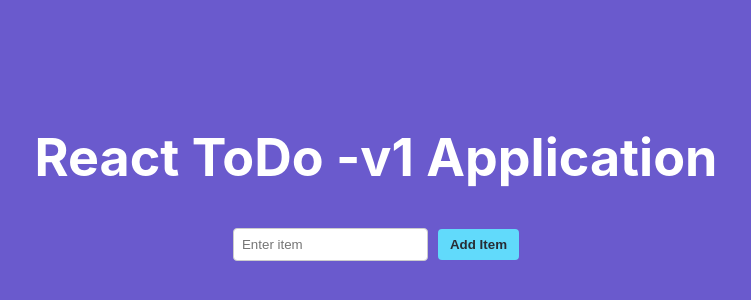
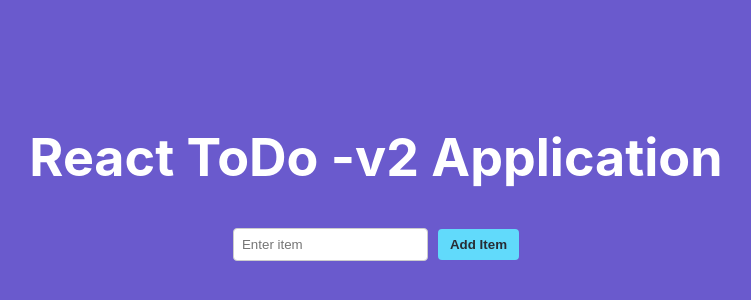
Before and after one commit to mo-nadeem/oriserve-repo, a React (Create React App) app: page / in a window 1280 px wide. Shown: the part 198-498 px from the top of the page, without its empty margins (264-1015 px from the left). Built offline with nearby package versions, Linux system fonts and the light colour scheme.

Commit message:
changes applcation name v1 to v2

```diff
--- a/src/App.js
+++ b/src/App.js
@@ -19,7 +19,7 @@ function App() {
   return (
     <div className="App">
       <header className="App-header">
-        <h1>React ToDo -v1 Application</h1>
+        <h1>React ToDo -v2 Application</h1>
         <div>
           <input
             type="text"
```
